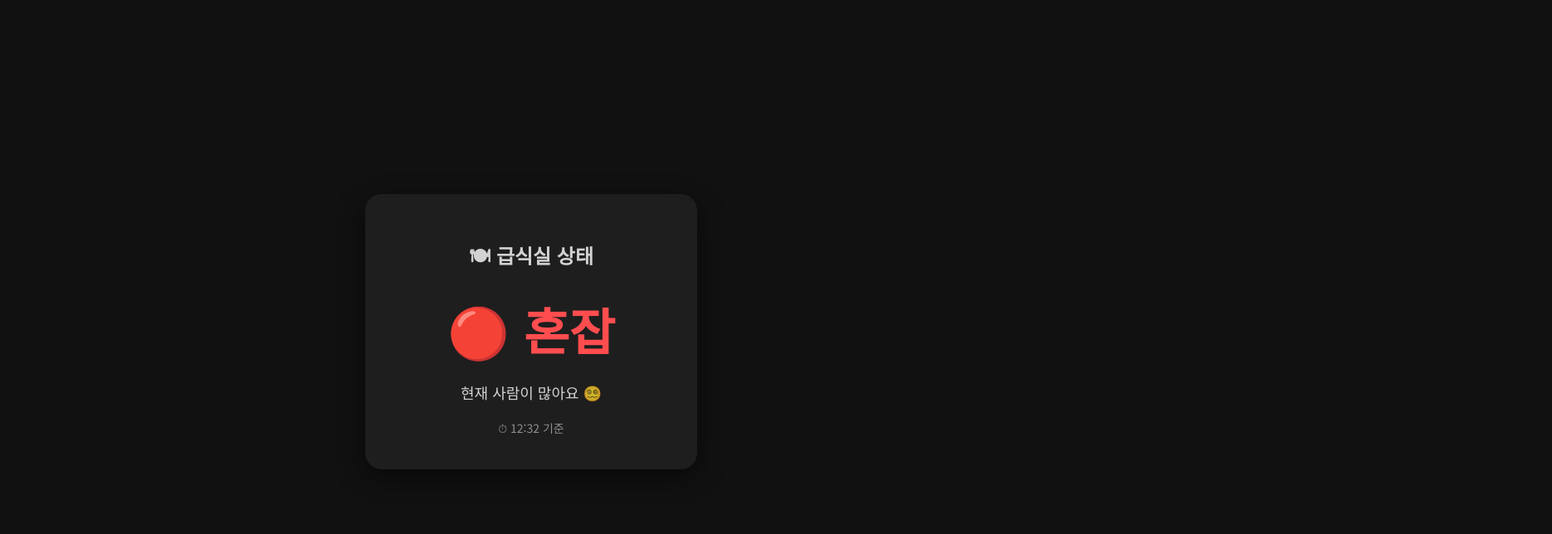
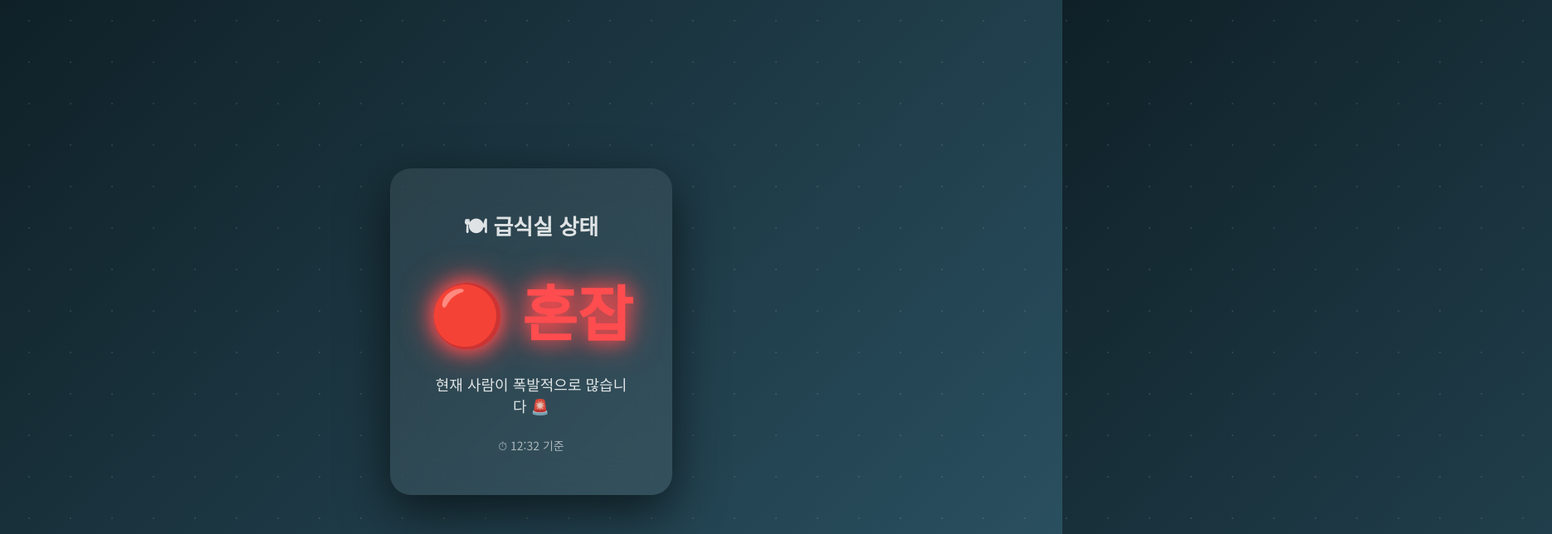
Before and after one commit to pach5a/geupsik, a plain HTML site: page index.html in a window 1280 px wide. Shown: the top 644 px of the page at 83% size, 1870 px wide, since content can reach past the window. Drawn offline with Linux system fonts and the light colour scheme; a web font is replaced by a local one.

Commit message:
Update index.html

```diff
--- a/index.html
+++ b/index.html
@@ -6,55 +6,104 @@
 <title>급식실 상태</title>
 
 <!-- 폰트 -->
-    <link href="https://fonts.googleapis.com/css2?family=Noto+Sans+KR:wght@400;700&display=swap" rel="stylesheet">
+<link href="https://fonts.googleapis.com/css2?family=Pretendard:wght@400;700&family=Noto+Sans+KR:wght@400;700&display=swap" rel="stylesheet">
 
 <style>
+* {
+  margin: 0;
+  padding: 0;
+  box-sizing: border-box;
+}
+
 body {
-            margin: 0;
   height: 100vh;
   display: flex;
   justify-content: center;
   align-items: center;
-            background: #111;
+  background: linear-gradient(135deg, #0f2027, #2c5364);
   font-family: 'Noto Sans KR', sans-serif;
   color: white;
+  overflow: hidden;
 }
 
-        .card {
-            text-align: center;
-            padding: 40px;
-            border-radius: 20px;
-            background: #1e1e1e;
-            box-shadow: 0 10px 30px rgba(0,0,0,0.5);
-            width: 320px;
+/* 배경 애니메이션 */
+body::before {
+  content: "";
+  position: absolute;
+  width: 200%;
+  height: 200%;
+  background: radial-gradient(circle, rgba(255,255,255,0.1) 1px, transparent 1px);
+  background-size: 50px 50px;
+  animation: moveBg 20s linear infinite;
 }
 
-        h1 {
-            margin-bottom: 20px;
-            font-size: 24px;
-            opacity: 0.8;
+@keyframes moveBg {
+  from { transform: translate(0,0); }
+  to { transform: translate(-200px,-200px); }
 }
 
-        .status {
-            font-size: 60px;
-            font-weight: 700;
-            margin: 20px 0;
+/* 카드 */
+.card {
+  position: relative;
+  padding: 50px;
+  border-radius: 25px;
+  background: rgba(255,255,255,0.08);
+  backdrop-filter: blur(20px);
+  box-shadow: 0 20px 60px rgba(0,0,0,0.6);
+  text-align: center;
+  width: 340px;
+  z-index: 1;
 }
 
+/* 제목 */
+h1 {
+  font-size: 26px;
+  margin-bottom: 25px;
+  opacity: 0.85;
+}
+
+/* 상태 텍스트 */
+.status {
+  font-size: 70px;
+  font-weight: 700;
+  margin: 25px 0;
+  animation: glow 2s infinite alternate;
+}
+
+/* 설명 */
 .desc {
   font-size: 18px;
-            opacity: 0.8;
+  opacity: 0.85;
 }
 
+/* 시간 */
 .time {
-            margin-top: 20px;
+  margin-top: 25px;
   font-size: 14px;
-            opacity: 0.5;
+  opacity: 0.6;
 }
 
-        .busy { color: #ff4d4f; }
-        .normal { color: #fadb14; }
-        .free { color: #52c41a; }
+/* 상태 색 + 네온 */
+.busy {
+  color: #ff4d4f;
+  text-shadow: 0 0 20px #ff4d4f, 0 0 40px #ff4d4f;
+}
+
+.normal {
+  color: #fadb14;
+  text-shadow: 0 0 20px #fadb14, 0 0 40px #fadb14;
+}
+
+.free {
+  color: #52c41a;
+  text-shadow: 0 0 20px #52c41a, 0 0 40px #52c41a;
+}
+
+/* 깜빡이는 효과 */
+@keyframes glow {
+  from { transform: scale(1); }
+  to { transform: scale(1.05); }
+}
 </style>
 </head>
 
@@ -63,9 +112,9 @@
 <div class="card">
   <h1>🍽 급식실 상태</h1>
 
-    <!-- 여기만 바꾸면 됨 -->
+  <!-- 🔥 여기만 바꾸면 됨 -->
   <div class="status busy">🔴 혼잡</div>
-    <div class="desc">현재 사람이 많아요 😵‍💫</div>
+  <div class="desc">현재 사람이 폭발적으로 많습니다 🚨</div>
   <div class="time">⏱ 12:32 기준</div>
 
 </div>
```
Lines whose indentation alone changed are shown as unchanged.
